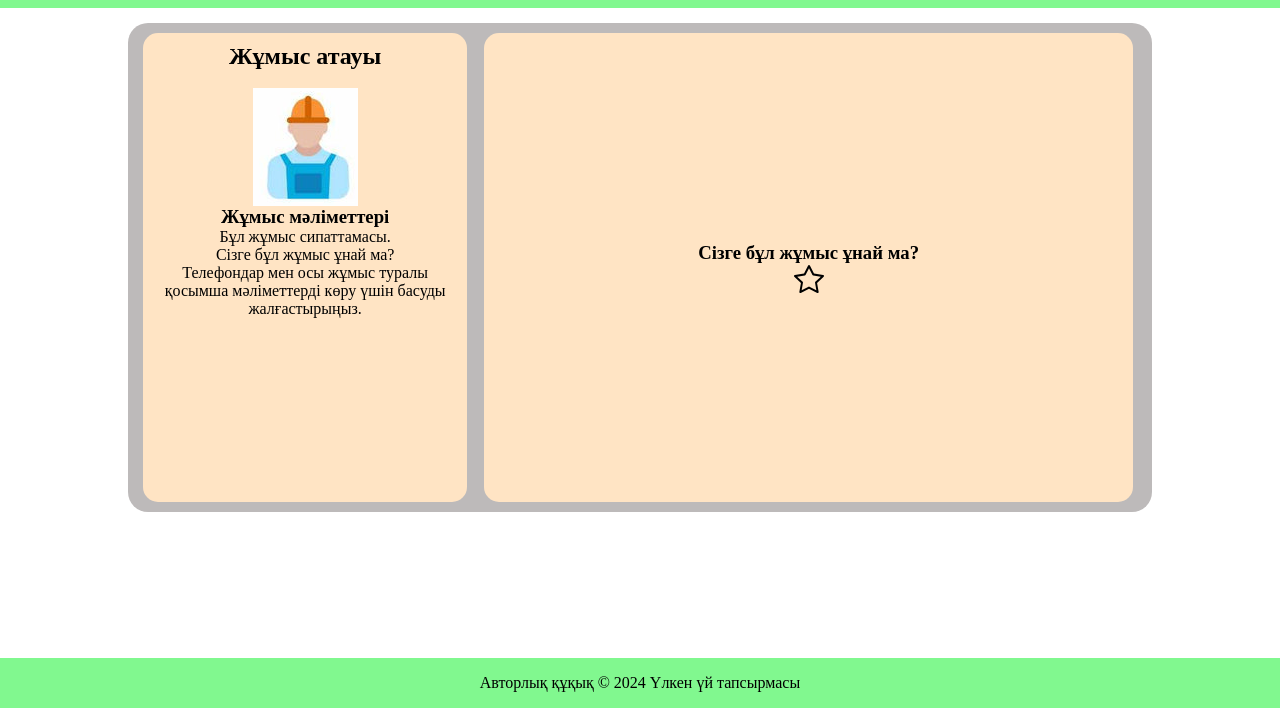
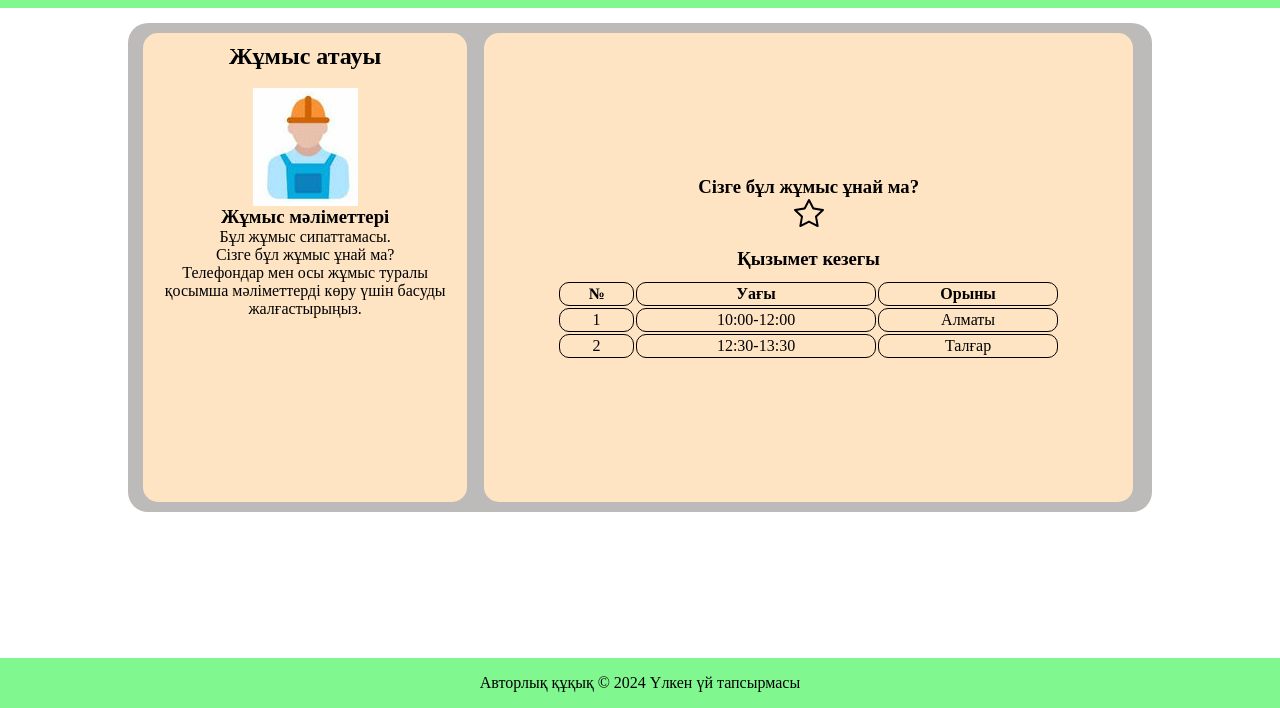
Before and after one commit to weiliams596/JumusBazar, a plain HTML site: page job_details.html in a window 1280 px wide. Shown: the part 92-800 px from the top of the page. Drawn offline with nearby package versions, Linux system fonts and the light colour scheme.

Commit message:
2024-10-23

```diff
--- a/Style/index.css
+++ b/Style/index.css
@@ -351,7 +351,6 @@ footer {
 
     .menu-list a{
         width: 100%;
-        border: 1px solid yellow;
         padding:2px;
     }
 
--- a/Style/job_details.css
+++ b/Style/job_details.css
@@ -109,6 +109,15 @@ a:focus {
     width: 60%;
 }
 
+.doyoulike{
+    width: 100%;
+    display: flex;
+    flex-direction: column;
+    justify-content: center;
+    align-items: center;
+    margin-bottom: 20px;
+}
+
 .leftInfo:active{
     --hidden-status:visible;
 }
@@ -118,6 +127,7 @@ a:focus {
     height: 30px;
     display: flex;
     position: relative;
+
 }
 
 .star_div img{
@@ -135,6 +145,26 @@ a:focus {
     animation: star_fill_animation 0.5s ease-in-out;
 }
 
+.bottomitems{
+    display: flex;
+    width: 80%;
+    flex-direction: column;
+}
+
+.bottomitems h3{
+    margin-bottom: 5px;
+}
+
+.work-order-table{
+    width: 100%;
+    margin-top: 5px;
+}
+
+.work-order-table tr,.work-order-table th,.work-order-table td{
+    border: 1px solid black;
+    border-radius: 10px;
+    padding: 2px 5px;
+}
 
 footer {
     display: flex;
--- a/job_details.html
+++ b/job_details.html
@@ -51,10 +51,32 @@
                 </div>
             </div>
             <div class="rightInfo">
-                <h3>Сізге бұл жұмыс ұнай ма?</h3>
-                <div class="star_div">
-                    <img src="Asset/svg/star.svg" alt="">
-                    <img class="animationImg" src="Asset/svg/star-fill.svg" alt="">
+                <div class="doyoulike">
+                    <h3>Сізге бұл жұмыс ұнай ма?</h3>
+                    <div class="star_div">
+                        <img src="Asset/svg/star.svg" alt="">
+                        <img class="animationImg" src="Asset/svg/star-fill.svg" alt="">
+                    </div>
+                </div>
+                <div class="bottomitems">
+                    <h3>Қызымет кезегы</h3>
+                    <table class="work-order-table">
+                        <tr>
+                            <th>№</th>
+                            <th>Уағы</th>
+                            <th>Орыны</th>
+                        </tr>
+                        <tr>
+                            <td>1</td>
+                            <td>10:00-12:00</td>
+                            <td>Алматы</td>
+                        </tr>
+                        <tr>
+                            <td>2</td>
+                            <td>12:30-13:30</td>
+                            <td>Талғар</td>
+                        </tr>
+                    </table>
                 </div>
             </div>
         </section>
```
Also changed, not shown: index.html (+4 -2 lines).
